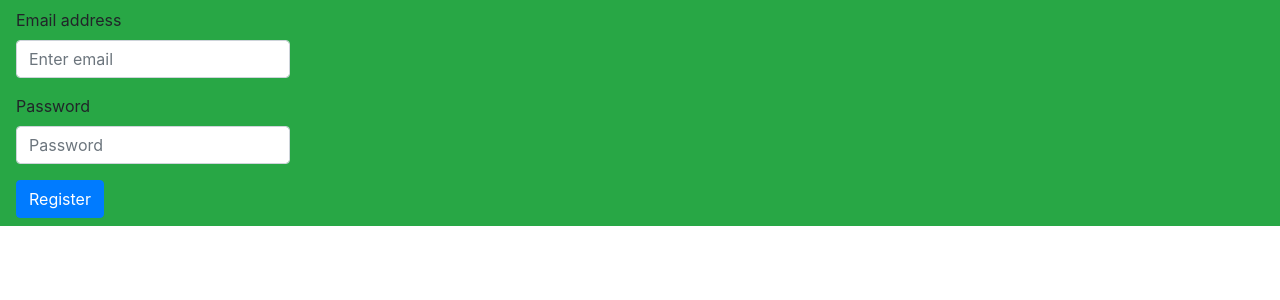
After one commit to julia-gatina/tinyapp, a Node server app: page /register in a window 1280 px wide. The commit adds this page. Shown: the top 300 px of the page. Run offline with Node 20, Linux system fonts and the light colour scheme; some libraries are stand-ins or nearby versions.

Commit message:
Created register template and added end point for it to the server.

```diff
--- a/express_server.js
+++ b/express_server.js
@@ -31,20 +31,27 @@ app.use(cookieParser());
 // ROUTES (runs when matching run is found)
 //
 
+// REGISTER
+// API (host: 'http://localhost:8080', method: 'GET', path: '/register')
+
+app.get("/register", (req, res) => {
+  res.render("register")
+});
+
 // LOGIN => After users enter their username
 // API (host: 'http://localhost:8080', method: 'GET', path: '/login')
 
 app.post("/login", (req, res) => {
   res.cookie('username', req.body.username);
   res.redirect("/urls");
-})
+});
 
 // LOGOUT = > after user clicks logout button
 // API (host: 'http://localhost:8080', method: 'GET', path: '/logout')
 app.post("/logout", (req, res) => {
   res.clearCookie('username');
   res.redirect("/urls");
-})
+});
 
 
 // My URLs page
--- a/views/partials/_header.ejs
+++ b/views/partials/_header.ejs
@@ -10,8 +10,8 @@
         <a class="nav-item nav-link" href="/urls/new">Create New URL</a>
 
         <% if (username) { %>
-        <form class ="form-inline" method="POST" action="/logout">
-           <span=>Logged In As: <%= username %></span>
+        <form class ="form-inline" class="nav justify-content-end" method="POST" action="/logout">
+           <span>Logged In As: <%= username %></span>
           <button type="submit" class="btn btn-primary btn-sm">Logout</button>
         </form>
         <% } else { %>
--- /dev/null
+++ b/views/register.ejs
@@ -0,0 +1,32 @@
+<!DOCTYPE html>
+<html lang="en">
+<head>
+  <meta charset="utf-8">
+  <meta name="viewport" content="width=device-width, initial-scale=1, shrink-to-fit=no">
+
+  <!-- Bootstrap CSS -->
+  <link rel="stylesheet" href="https://stackpath.bootstrapcdn.com/bootstrap/4.2.1/css/bootstrap.min.css" integrity="sha384-GJzZqFGwb1QTTN6wy59ffF1BuGJpLSa9DkKMp0DgiMDm4iYMj70gZWKYbI706tWS" crossorigin="anonymous">
+  <title>TinyApp</title>
+</head>
+<body>
+
+  <nav
+  class="navbar navbar-expand-md navbar-dark bg-success">
+    <form method="POST" action="/register">
+      <div class="form-group">
+        <label for="exampleInputEmail1">Email address</label>
+        <input type="email" name="email" class="form-control" id="exampleInputEmail1" aria-describedby="emailHelp" placeholder="Enter email">
+      </div>
+      <div class="form-group">
+        <label for="exampleInputPassword1">Password</label>
+        <input type="password" name="password" class="form-control" id="exampleInputPassword1" placeholder="Password">
+      </div>
+      <button type="submit" class="btn btn-primary">Register</button>
+    </form>
+  </nav>
+   <!-- Bootstrap JS -->
+   <script src="https://code.jquery.com/jquery-3.3.1.slim.min.js" integrity="sha384-q8i/X+965DzO0rT7abK41JStQIAqVgRVzpbzo5smXKp4YfRvH+8abtTE1Pi6jizo" crossorigin="anonymous"></script>
+   <script src="https://cdnjs.cloudflare.com/ajax/libs/popper.js/1.14.7/umd/popper.min.js" integrity="sha384-UO2eT0CpHqdSJQ6hJty5KVphtPhzWj9WO1clHTMGa3JDZwrnQq4sF86dIHNDz0W1" crossorigin="anonymous"></script>
+   <script src="https://stackpath.bootstrapcdn.com/bootstrap/4.3.1/js/bootstrap.min.js" integrity="sha384-JjSmVgyd0p3pXB1rRibZUAYoIIy6OrQ6VrjIEaFf/nJGzIxFDsf4x0xIM+B07jRM" crossorigin="anonymous"></script>
+ </body>
+ </html>
```
